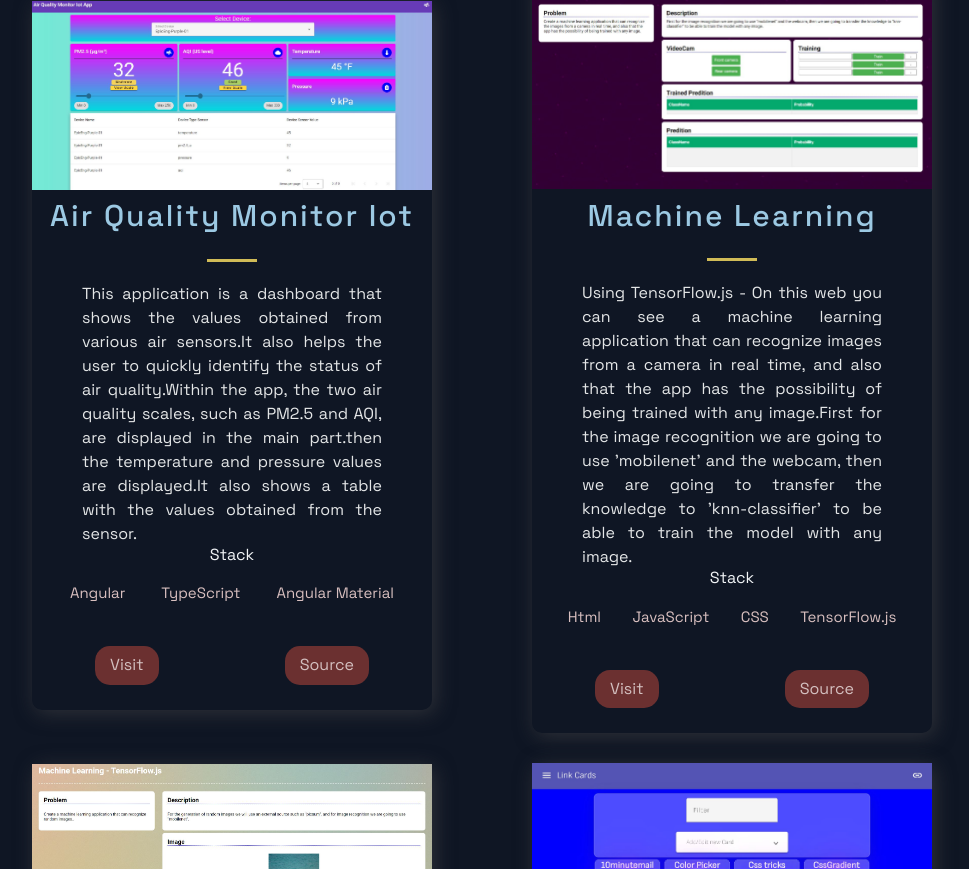
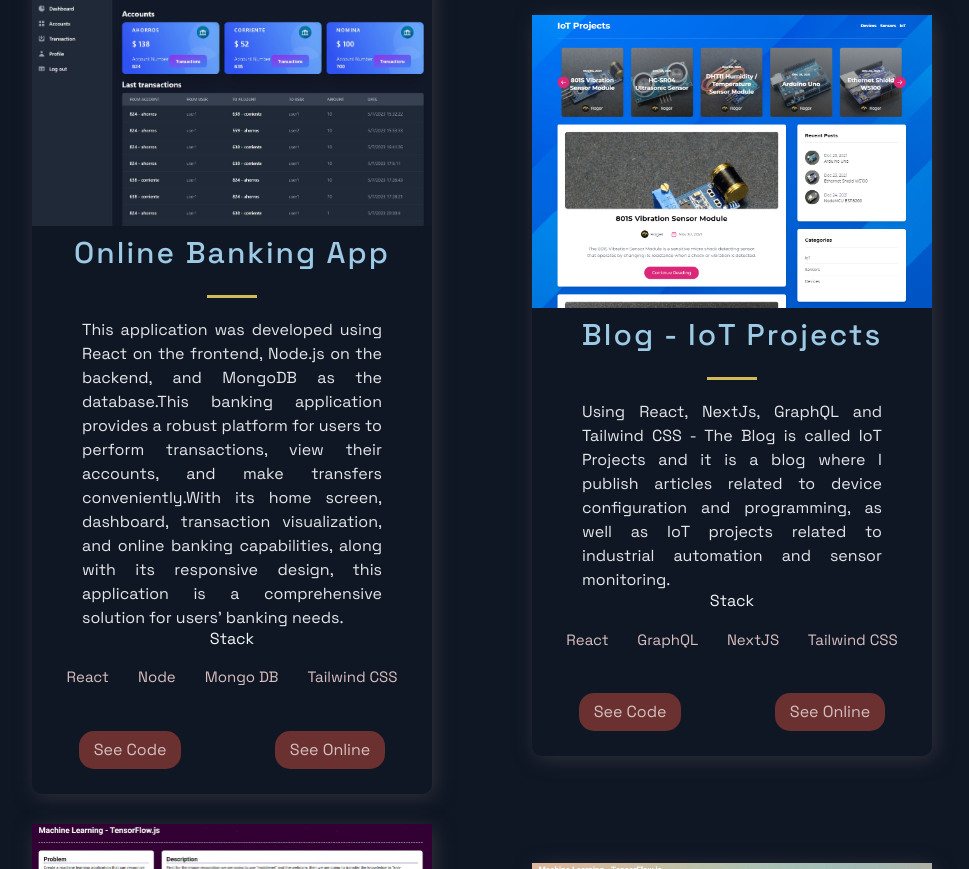
Before and after one commit to rch-goldsnaker/R006_Portafolio_NextJs, a Next.js app: page / in a window 1280 px wide. Shown: the part 1751-2620 px from the top of the page, without its empty margins (158-1127 px from the left). Built offline with nearby package versions, Linux system fonts and the light colour scheme.

Commit message:
Adding new project online banking

```diff
--- a/src/components/Projects/Projects.js
+++ b/src/components/Projects/Projects.js
@@ -29,8 +29,8 @@ const Projects = () => (
               </TagList>
             </div>
             <UtilityList>
-              <ExternalLinks href={p.visit}>Visit</ExternalLinks>
-              <ExternalLinks href={p.source}>Source</ExternalLinks>
+              <ExternalLinks href={p.visit}>See Code</ExternalLinks>
+              <ExternalLinks href={p.source}>See Online</ExternalLinks>
             </UtilityList>
           </BlogCard>
         );
--- a/src/constants/constants.js
+++ b/src/constants/constants.js
@@ -10,6 +10,27 @@ export const projects = [
     id: 0,
   },
   {
+    title: "Air Quality Monitor Iot",
+    description: "This application is a dashboard that shows the values obtained from various air sensors.It also helps the user to quickly identify the status of air quality.Within the app, the two air quality scales, such as PM2.5 and AQI, are displayed in the main part.then the temperature and pressure values are displayed.It also shows a table with the values obtained from the sensor.",
+    image: "/images/airIot.JPG",
+    tags: ["Angular", "TypeScript", "Angular Material"],
+    source: "https://github.com/rch-goldsnaker/Air_Quality_Monitor_Iot_App",
+    visit: "https://rch-goldsnaker.github.io/Air_Quality_Monitor_Iot_App/",
+    id: 1,
+  },
+  {
+    title: "Online Banking App",
+    description:
+      "This application was developed using React on the frontend, Node.js on the backend, and MongoDB as the database.This banking application provides a robust platform for users to perform transactions, view their accounts, and make transfers conveniently.With its home screen, dashboard, transaction visualization, and online banking capabilities, along with its responsive design, this application is a comprehensive solution for users' banking needs.",
+    image: "/images/onlineBankinApp.JPG",
+    tags: ["React", "Node", "Mongo DB", "Tailwind CSS"],
+    source:
+      "https://online-banking-app-frontend.vercel.app/",
+    visit:
+      "https://github.com/rch-goldsnaker/OnlineBankingApp_frontend",
+    id: 2,
+  },
+  {
     title: "Blog - IoT Projects",
     description:
       "Using React, NextJs, GraphQL and Tailwind CSS - The Blog is called IoT Projects and it is a blog where I publish articles related to device configuration and programming, as well as IoT projects related to industrial automation and sensor monitoring.",
@@ -19,16 +40,7 @@ export const projects = [
       "https://r005-blog-next-js-graph-ql-tailwind-e64z3dvhj-rch-goldsnaker.vercel.app",
     visit:
       "https://github.com/rch-goldsnaker/R005_Blog_NextJs-GraphQL-Tailwind",
-    id: 1,
-  },
-  {
-    title: "Air Quality Monitor Iot",
-    description: "This application is a dashboard that shows the values obtained from various air sensors.It also helps the user to quickly identify the status of air quality.Within the app, the two air quality scales, such as PM2.5 and AQI, are displayed in the main part.then the temperature and pressure values are displayed.It also shows a table with the values obtained from the sensor.",
-    image: "/images/airIot.JPG",
-    tags: ["Angular", "TypeScript", "Angular Material"],
-    source: "https://github.com/rch-goldsnaker/Air_Quality_Monitor_Iot_App",
-    visit: "https://rch-goldsnaker.github.io/Air_Quality_Monitor_Iot_App/",
-    id: 2,
+    id: 3,
   },
   {
     title: "Machine Learning",
@@ -40,7 +52,7 @@ export const projects = [
       "https://rch-goldsnaker.github.io/TensorFlowJS_knowledgeTransfer_003/",
     visit:
       "https://github.com/rch-goldsnaker/TensorFlowJS_knowledgeTransfer_003",
-    id: 3,
+    id: 4,
   },
   {
     title: "Machine Learning",
@@ -50,7 +62,7 @@ export const projects = [
     tags: ["Html", "JavaScript", "CSS", "TensorFlow.js"],
     source: "https://rch-goldsnaker.github.io/TensorFlowJS_Mobilenet_002/",
     visit: "https://github.com/rch-goldsnaker/TensorFlowJS_Mobilenet_002",
-    id: 4,
+    id: 5,
   },
   {
     title: "Cards Links",
@@ -60,7 +72,7 @@ export const projects = [
     tags: ["Angular", "TypeScript", "Supabase"],
     source: "https://github.com/rch-goldsnaker/card-links-app",
     visit: "https://card-links-app.vercel.app/",
-    id: 5,
+    id: 6,
   },
   {
     title: "Music Player",
@@ -69,7 +81,7 @@ export const projects = [
     tags: ["Angular", "TypeScript", "SCSS"],
     source: "https://github.com/rch-goldsnaker/music-reproductor-angular",
     visit: "https://music-reproductor-angular.vercel.app/",
-    id: 6,
+    id: 7,
   },
   {
     title: 'IoT Monitoring',
@@ -78,7 +90,7 @@ export const projects = [
     tags: ['Html', 'JavaScript', 'CSS'],
     source: 'https://rch-goldsnaker.github.io/rch.goldsnaker/',
     visit: 'https://github.com/rch-goldsnaker/rch.goldsnaker',
-    id: 7,
+    id: 8,
   },
   {
     title: 'Machine Learning',
@@ -87,7 +99,7 @@ export const projects = [
     tags: ['Html', 'JavaScript', 'CSS', 'TensorFlow.js'],
     source: 'https://rch-goldsnaker.github.io/TensorFlowJS_XOR_001/',
     visit: 'https://github.com/rch-goldsnaker/TensorFlowJS_XOR_001',
-    id: 8,
+    id: 9,
   },
   {
     title: 'Blog Learn Korean',
@@ -96,7 +108,7 @@ export const projects = [
     tags: ["React", "GraphQL", "NextJS", "Tailwind CSS"],
     source: 'https://github.com/rch-goldsnaker/R007_AprendeCoreano_Blog',
     visit: 'https://r007-aprende-coreano-blog-hnco8e1kn-rch-goldsnaker.vercel.app/',
-    id: 9,
+    id: 10,
   }
 ];
 
```
Also changed, not shown: public/images/onlineBankinApp.JPG (added).
